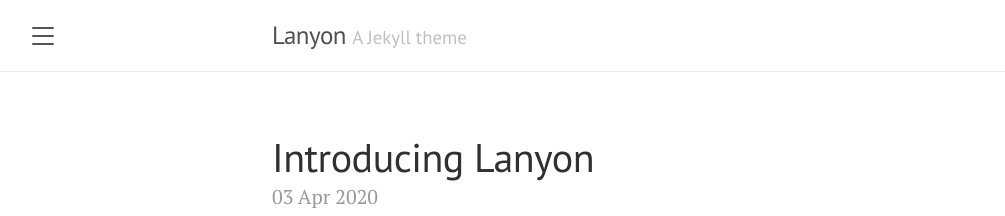
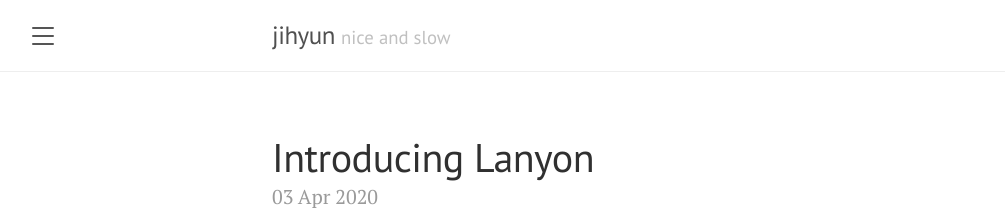
Before and after one commit to jihyun-bit/jihyun-bit.github.io, a Jekyll site: the page built from index.html, in a window 1280 px wide and 900 px high. Shown: the top 216 px of the window, without its empty margins (8-1013 px from the left). Built offline with Jekyll 4.4.1, drawn with Linux system fonts in a browser that asks for light colours; the list of posts is cut into pages by our own code.

Commit message:
Update site configurationi and URL

```diff
--- a/_config.yml
+++ b/_config.yml
@@ -1,17 +1,17 @@
 # Setup
-title:               Lanyon
-tagline:             'A Jekyll theme'
-description:         'A reserved <a href="https://jekyllrb.com" target="_blank">Jekyll</a> theme that places the utmost gravity on content with a hidden drawer. Made by <a href="https://twitter.com/mdo" target="_blank">@mdo</a>.'
-url:                 http://lanyon.getpoole.com
+title:               jihyun
+tagline:             'nice and slow'
+description:         'janie_log'
+url:                 http://jihyun-bit.github.io
 baseurl:             ''
 paginate:            5
 permalink:           pretty
 
 # About/contact
 author:
-  name:              Mark Otto
-  url:               https://twitter.com/mdo
-  email:             markdotto@gmail.com
+  name:              Jihyun
+  url:               https://github.com/jihyun-bit
+  email:             ljh3623266@gmail.com
 
 # Gems
 plugins:
```
